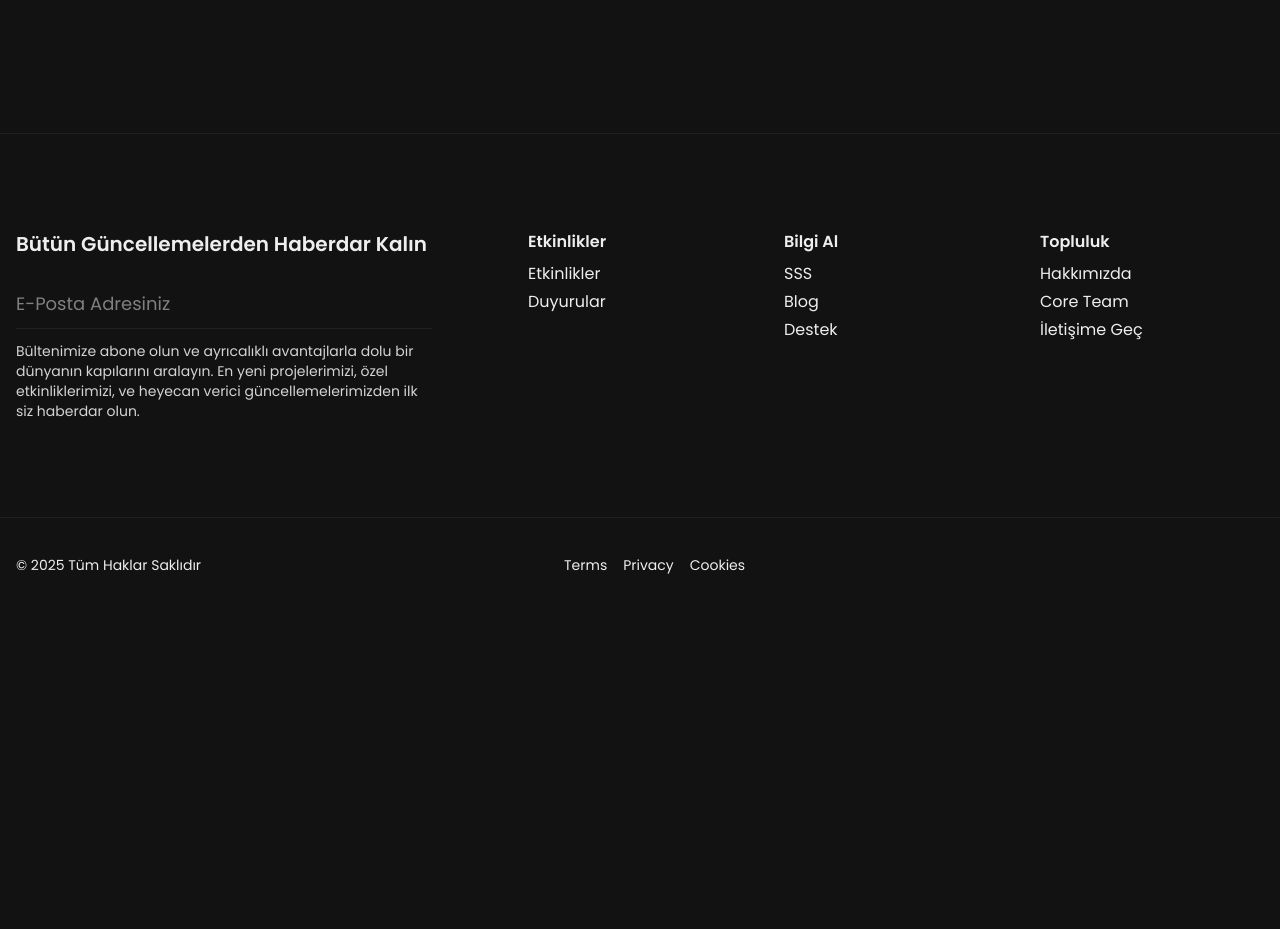
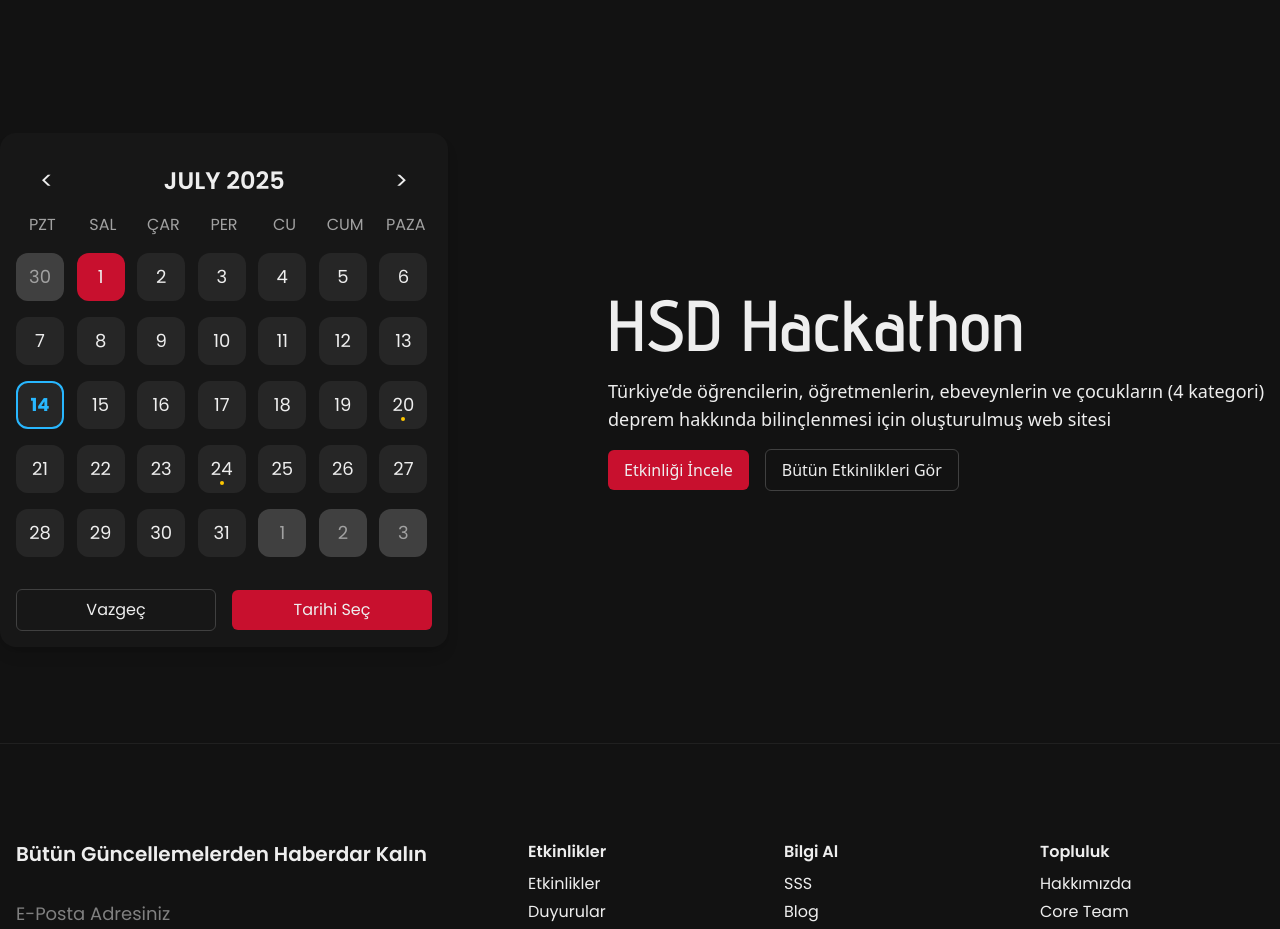
Before and after one commit to HSD-OSTIMTECH/HSD-Landing, a Next.js app: page / in a window 1280 px wide. Shown: the part 2260-3189 px from the top of the page. Before the commit the page ends 2872 px from the top, so only its background shows below. Built offline with nearby package versions, Linux system fonts and the light colour scheme; some icons are missing.

Commit message:
feat: added last event section to index page site with calendar component

```diff
--- a/pages/index.tsx
+++ b/pages/index.tsx
@@ -1,5 +1,8 @@
 import MediumCard from "@/components/shared/mediumCard";
 import TeamSlider from "@/components/teamSlider";
+
+// ui components
+import Calendar from "@/components/ui/calendar";
 import Button from "@/components/ui/button";
 
 export default function Home() {
@@ -62,6 +65,29 @@ export default function Home() {
           <MediumCard />
         </div>
       </section>
+
+      <section className="max-w-7xl container mx-auto flex items-center justify-between my-24">
+        <Calendar />
+
+        <div className="flex flex-col items-start gap-4 sm:max-w-lg md:max-w-2xl">
+          <h2 className="text-3xl sm:text-5xl md:text-7xl font-advent-pro font-semibold max-w-lg">
+            HSD Hackathon
+          </h2>
+          <p className="text-lg ">
+            Türkiye’de öğrencilerin, öğretmenlerin, ebeveynlerin ve çocukların
+            (4 kategori) deprem hakkında bilinçlenmesi için oluşturulmuş web
+            sitesi
+          </p>
+          <div className="flex items-center gap-4">
+            <Button variant="primary" href="/events/hsd-hackathon">
+              Etkinliği İncele
+            </Button>
+            <Button variant="outline" href="/events">
+              Bütün Etkinlikleri Gör
+            </Button>
+          </div>
+        </div>
+      </section>
     </div>
   );
 }
```
